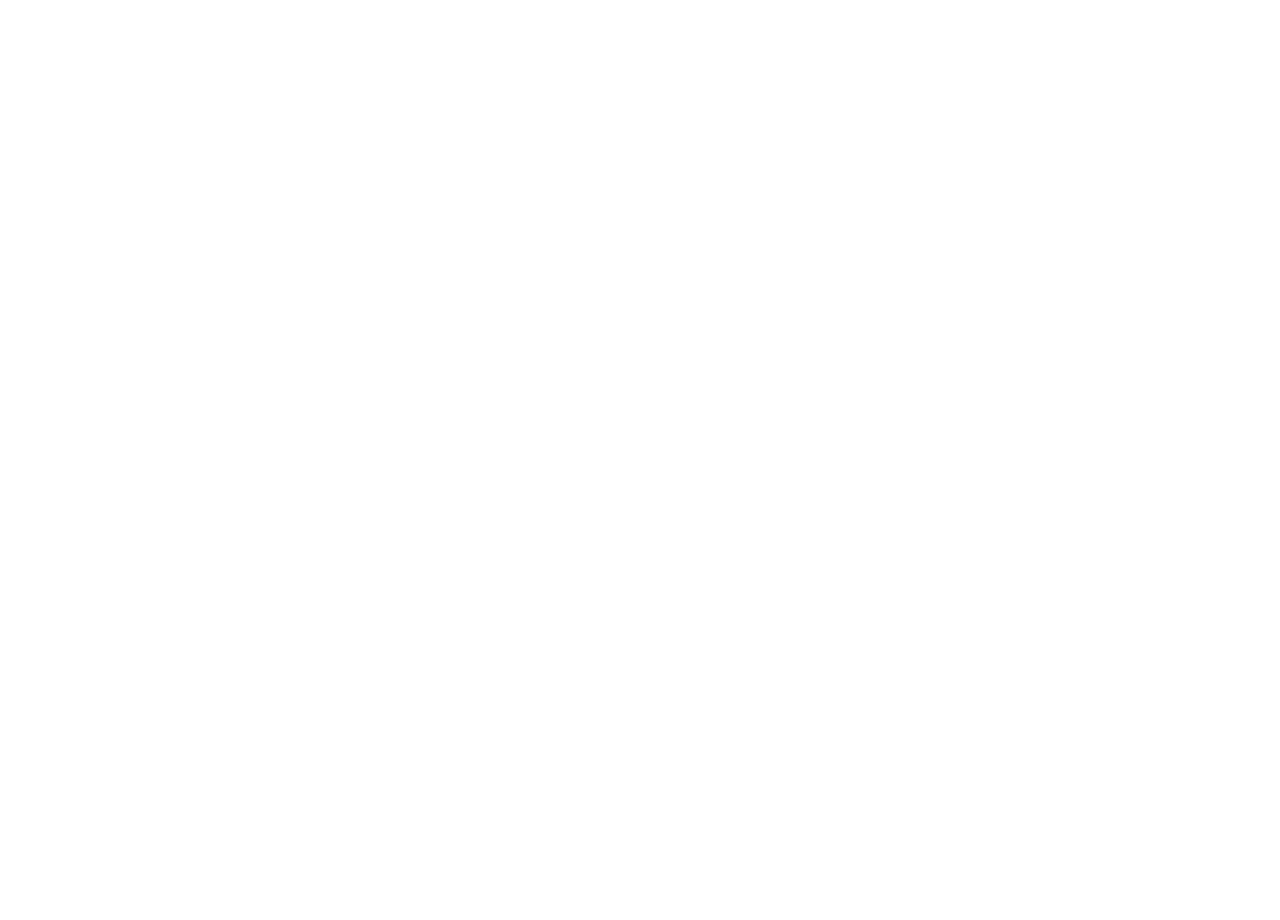
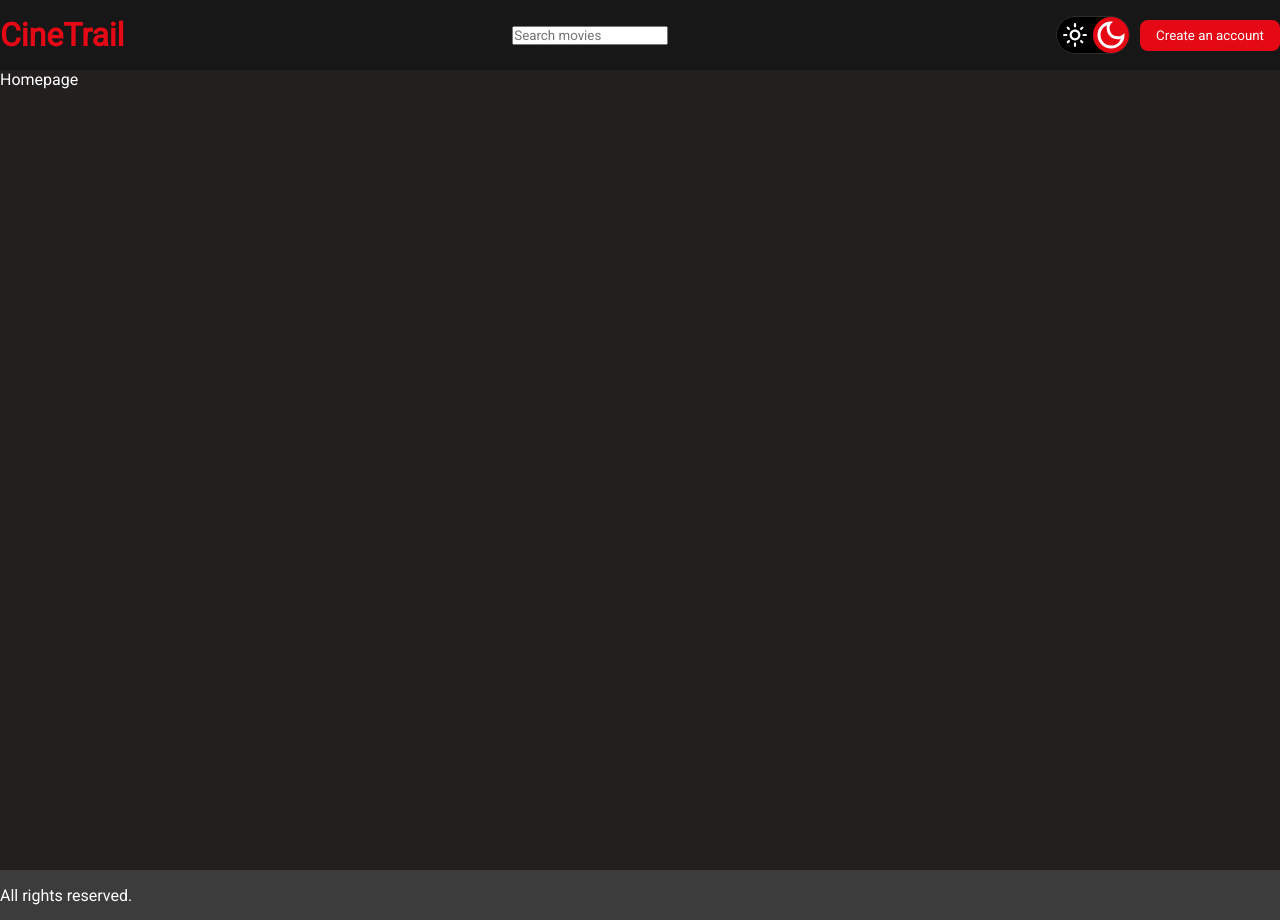
Before and after one commit to brndnb/cinetrail, a React (Create React App) app: page / in a window 1280 px wide. Before the commit the page ends 800 px from the top, so only its background shows below. Built offline with nearby package versions, Linux system fonts and the light colour scheme.

Commit message:
cinetrail week1 done

```diff
--- a/package.json
+++ b/package.json
@@ -6,8 +6,10 @@
     "@testing-library/jest-dom": "^5.16.5",
     "@testing-library/react": "^13.4.0",
     "@testing-library/user-event": "^13.5.0",
+    "dotenv": "^16.0.3",
     "react": "^18.2.0",
     "react-dom": "^18.2.0",
+    "react-icons": "^4.7.1",
     "react-scripts": "5.0.1",
     "web-vitals": "^2.1.4"
   },
--- a/src/App.css
+++ b/src/App.css
@@ -0,0 +1,32 @@
+@import url('https://fonts.googleapis.com/css2?family=Roboto&display=swap');
+*{
+  margin: 0;
+  padding: 0;
+  box-sizing: border-box;
+  font-family: 'Roboto', sans-serif;
+}
+
+/* create variables for colors */
+:root{
+  --red: #e50916;
+  --white: #fff;
+  --black: #000;
+  --header-height: 70px;
+  --header-height-mobile: 150px;
+  --dark-bg: #221f1f;
+  --light-bg: #3c3c3c;
+  --footer-bg: #373232;
+  --transparent-bg: rgba(20, 20, 20, 0.7);
+  --grey: #2d2d2d;
+  --grey-text: #989b9b;
+
+}
+
+a{
+  text-decoration: none;
+  color: white;
+}
+
+body{
+  background-color:var(--dark-bg);
+}
--- a/src/App.js
+++ b/src/App.js
@@ -1,10 +1,19 @@
 
 import './App.css';
+import Footer from './components/Footer/Footer';
+import Header from './components/Header/Header';
+import Homepage from './pages/Homepage/Homepage';
+import ThemeContextProvider from './contexts/ThemeContext';
+
 
 function App() {
   return (
     <div>
-
+      <ThemeContextProvider>
+       <Header />
+       <Homepage />
+       <Footer />
+      </ThemeContextProvider>
     </div>
   );
 }
--- /dev/null
+++ b/src/components/Footer/Footer.css
@@ -0,0 +1,7 @@
+.footer-container {
+    color: var(--white);
+    background-color: var(--light-bg);
+    height: 50px;
+    display: flex;
+    align-items: center;
+}
--- /dev/null
+++ b/src/components/Footer/Footer.js
@@ -0,0 +1,12 @@
+import React from 'react'
+import "./Footer.css"
+
+function Footer() {
+  return (
+    <div className='footer-container'>
+      All rights reserved.
+    </div>
+  )
+}
+
+export default Footer
--- /dev/null
+++ b/src/components/Header/Header.css
@@ -0,0 +1,68 @@
+.header-container{
+    color: var(--white);
+    height: var(--header-height);
+    background-color: var(--transparent-bg);
+    position: fixed;
+    width: 100%;
+    top: 0;
+    display: flex;
+    justify-content: space-between;
+    align-items: center;
+}
+
+.header-light{
+    background-color: var(--white);
+    color: black;
+}
+
+.logo{
+    color: var(--red);
+    font-size: 2rem;
+    font-weight: bold;
+}
+
+.search-input{
+    /* width: 40%; */
+    border: 1px solid grey;
+    padding: 8px;
+    border-radius: 8px;
+    background-color: var(--black);
+    color: var(--grey-text);
+}
+
+.create-account-btn{
+    background-color: var(--red);
+    padding: 8px 16px;
+    border-radius: 8px;
+    cursor: pointer;
+    border: none;
+    color: var(--white);
+    margin-left: 10px;
+}
+
+.theme-icon{
+    font-size: 36px;
+    border-radius: 50%;
+    cursor: pointer;
+    padding: 5px;
+}
+
+.theme-icon-active{
+    background-color: var(--red);
+    padding: 0;
+}
+
+.theme-buttons{
+    background-color: var(--black);
+    color:var(--white);
+    border-radius: 20px;
+    display: flex;
+    align-items: center;
+    justify-content: space-between;
+    border: solid 1px var(--grey);
+}
+
+.header-buttons-container{
+    display: flex;
+    align-items: center;
+}
--- /dev/null
+++ b/src/components/Header/Header.js
@@ -0,0 +1,53 @@
+import React, {useContext} from 'react'
+import "./Header.css"
+import { MdOutlineDarkMode, MdOutlineLightMode } from "react-icons/md"
+import { ThemeContext } from '../../contexts/ThemeContext'
+
+function Header() {
+
+   // const darkMode = true;
+
+   //Note: Curly Brackets for Context.. NOT THE SAME AS STATE []
+const {darkMode, setDarkMode} = useContext
+(ThemeContext)
+
+const handleTheme = () => {
+
+    //toggle darkMode
+    setDarkMode(!darkMode)
+    //save value in localStorage
+    localStorage.setItem("darkmode", !darkMode)
+}
+
+  return (
+    <div className={darkMode?'header-container':"header-container header-light"}>
+        <a href='/' className='logo'>CineTrail</a>
+        <div className='search-container'>
+            <input placeholder='Search movies' />
+        </div>
+        <div className='header-buttons-container'>
+            {
+                darkMode?
+                <div className='theme-buttons'>
+                    <MdOutlineLightMode onClick={handleTheme}
+
+                    className='theme-icon' />
+                    <MdOutlineDarkMode
+                    className='theme-icon theme-icon-active' />
+                </div>
+                :
+                <div className='theme-buttons'>
+                    <MdOutlineLightMode
+                    className='theme-icon theme-icon-active' />
+                    <MdOutlineDarkMode onClick={handleTheme}
+                    className='theme-icon' />
+                </div>
+            }
+
+            <button className='create-account-btn'>Create an account</button>
+        </div>
+    </div>
+  )
+}
+
+export default Header
--- /dev/null
+++ b/src/contexts/ThemeContext.js
@@ -0,0 +1,30 @@
+import {useState, createContext, useEffect} from 'react'
+
+//1 - create blank context
+export const ThemeContext = createContext();
+//2 - assign a value
+//3 - provide value to children
+export default function ThemeContextProvider(props){
+    //create my global state
+    const [darkMode, setDarkMode] = useState(true)
+
+    useEffect(
+        ()=>{
+            //get value from localStorage
+            const theme = localStorage.getItem("darkmode")
+            //make sure it is not null
+            console.log(theme)
+            if (theme != null){
+                //all values in local Storage are stored as string
+                setDarkMode(JSON.parse(theme))
+            }
+
+        }, []
+    )
+
+    return(
+        <ThemeContext.Provider value={{darkMode, setDarkMode}}>
+            {props.children}
+        </ThemeContext.Provider>
+    )
+}
--- /dev/null
+++ b/src/pages/Homepage/Homepage.css
@@ -0,0 +1,5 @@
+.homepage-container {
+    color: var(--white);
+    margin-top: var(--header-height);
+    min-height: 100vh;
+}
--- /dev/null
+++ b/src/pages/Homepage/Homepage.js
@@ -0,0 +1,10 @@
+import React from 'react'
+import "./Homepage.css"
+
+function Homepage() {
+  return (
+    <div className='homepage-container'>Homepage</div>
+  )
+}
+
+export default Homepage
```
Also changed, not shown: 2 other files (tests, documents, lock files or other folders).
